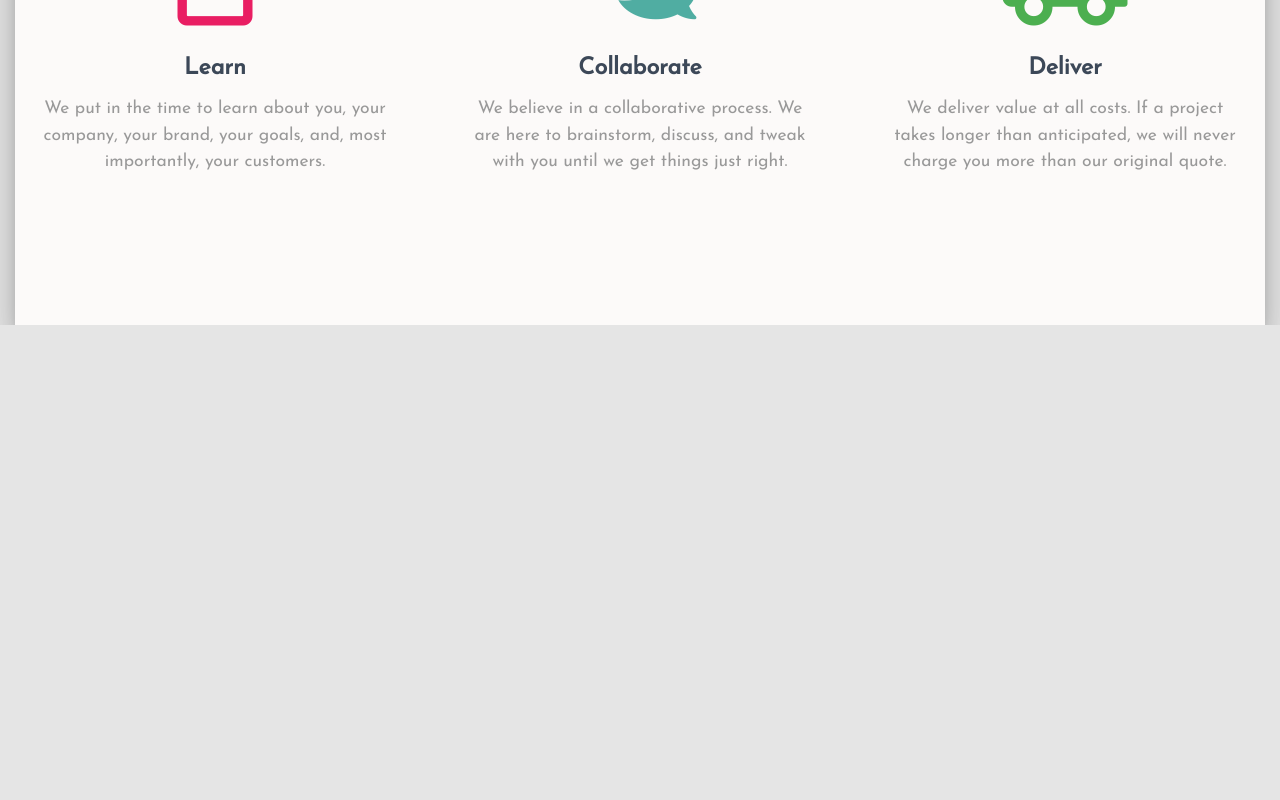
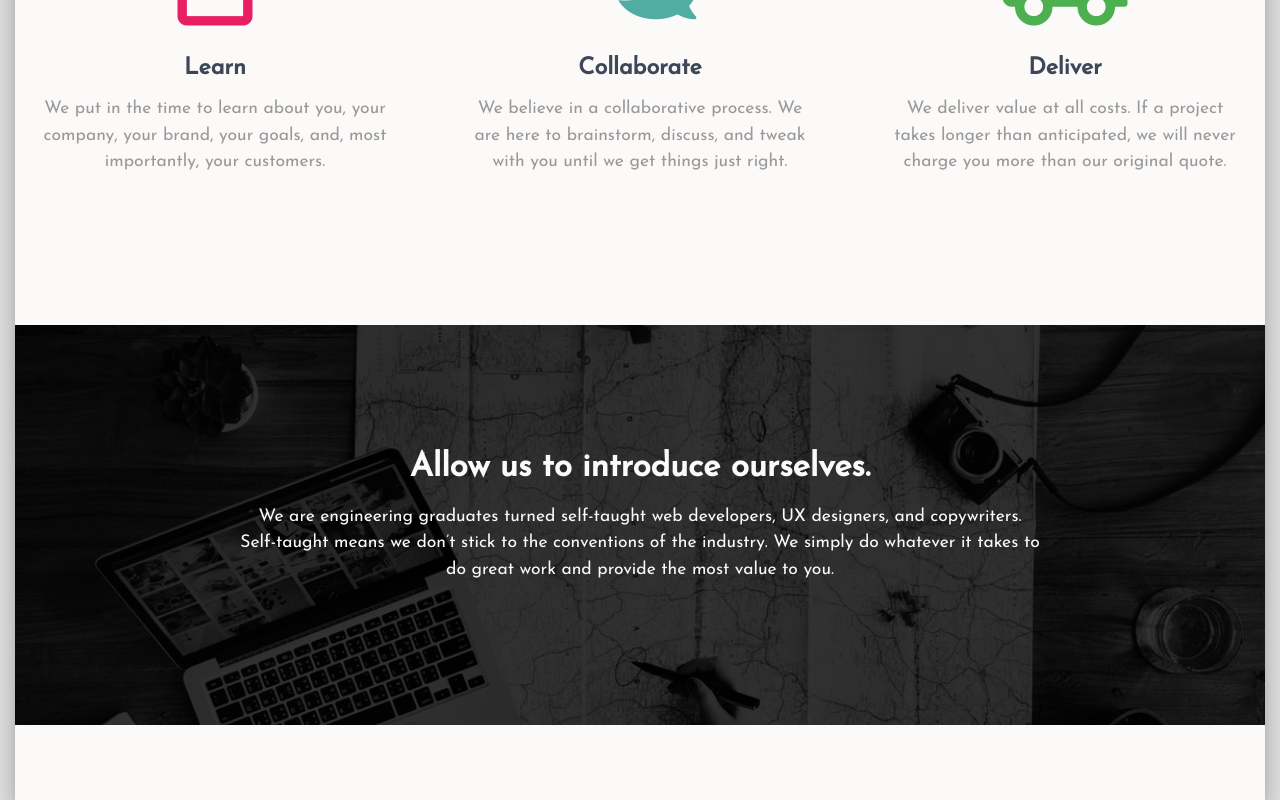
Before and after one commit to jbdano/tolddesign, a Vue app: page / in a window 1280 px wide. Shown: the part 1003-1803 px from the top of the page. Before the commit the page ends 1328 px from the top, so only its background shows below. Built offline with nearby package versions, Linux system fonts and the light colour scheme.

Commit message:
added Team Overview section

```diff
--- a/src/App.vue
+++ b/src/App.vue
@@ -3,6 +3,7 @@
     <home-hero />
     <div class="home-main-container">
       <OurProcess />
+      <TeamOverview />
     </div>
   </div>
 </template>
@@ -10,12 +11,14 @@
 <script>
 import HomeHero from './components/HomeHero.vue';
 import OurProcess from './components/OurProcess.vue';
+import TeamOverview from './components/TeamOverview.vue';
 
 export default {
   name: 'app',
   components: {
     HomeHero,
     OurProcess,
+    TeamOverview,
   },
 };
 </script>
@@ -87,8 +90,12 @@ h4 {
   margin: 0;
 }
 
+h5 {
+  font-size: calc(18px + (24 - 18) * ((100vw - 300px) / (1600 - 300)));
+}
+
 p, a {
-  font-size: calc(16px + (24 - 16) * ((100vw - 300px) / (1600 - 300)));
+  font-size: calc(16px + (18 - 16) * ((100vw - 300px) / (1600 - 300)));
   line-height: 1.5;
   color: #999999;
 }
--- a/src/components/HomeHero.vue
+++ b/src/components/HomeHero.vue
@@ -3,7 +3,7 @@
         <div class="hh-background-img"></div>
         <div class="hh-content theme-color-white">
             <h1 class="hh-title"><span class="theme-color-green">told</span>.design</h1>
-            <p class="hh-subtitle">website and content development for mission-driven startups</p>
+            <h5 class="hh-subtitle">website and content development for mission-driven startups</h5>
             <div class="hh-button-group">
                 <a class="theme-inline-button theme-inline-button-primary" href="#">WORK WITH US</a>
                 <a class="theme-inline-button theme-inline-button-secondary" href="#">VIEW PORTFOLIO</a>
@@ -55,9 +55,9 @@ export default {
 }
 
 .hh-subtitle {
-    font-size: calc(18px + (24 - 18) * ((100vw - 300px) / (1600 - 300)));
     margin-bottom: 50px;
     color: #FCFAF9;
+    font-weight: normal;
 }
 
 .hh-button-group > a {
--- a/src/components/OurProcess.vue
+++ b/src/components/OurProcess.vue
@@ -62,7 +62,6 @@ export default {
 .op-subtitle {
     width: 75%;
     margin: 0 auto;
-    font-size: calc(16px + (18 - 16) * ((100vw - 300px) / (1600 - 300)));
 }
 
 .op-grid {
@@ -75,6 +74,7 @@ export default {
     @media screen and (min-width: 768px) {
         grid-template-columns: repeat(auto-fit, minmax(200px, 1fr));
         grid-column-gap: 75px;
+        margin-bottom: 150px;
         width: 1200px;
         max-width: 100%;
         margin-left: auto;
@@ -93,7 +93,6 @@ export default {
 
 .op-grid-desc {
     margin: 0;
-    font-size: calc(16px + (18 - 16) * ((100vw - 300px) / (1600 - 300)));
 }
 
 </style>
--- /dev/null
+++ b/src/components/TeamOverview.vue
@@ -0,0 +1,59 @@
+<template>
+    <section class="team-overview">
+        <div class="to-background-img"></div>
+        <div class="to-content">
+            <h3 class="to-title">Allow us to introduce ourselves.</h3>
+            <p class="to-description">We are engineering graduates turned self-taught web developers,
+                UX designers, and copywriters. Self-taught means we don’t stick to the
+                conventions of the industry. We simply do whatever it takes to do great
+                work and provide the most value to you.</p>
+        </div>
+    </section>
+</template>
+
+<script>
+export default {
+    name: 'TeamOverview',
+}
+</script>
+
+<style lang="scss" scoped>
+
+.team-overview {
+    height: calc(400px + (400 - 400) * ((100vw - 300px) / (1600 - 300)));
+    width: 100%;
+    position: relative;
+}
+
+.to-background-img {
+    height: 100%;
+    background: url("../assets/traveling-map.jpeg");
+    background-repeat: no-repeat;
+    background-size: cover;
+    width: 100%;
+    filter: grayscale(100%) brightness(20%);
+    width: calc(100vw - 30px);
+    margin-left: -25px;
+    background-position: center;
+}
+
+.to-content {
+    position: absolute;
+    top: 50%;
+    left: 50%;
+    transform: translate(-50%, -50%);
+    text-align: center;
+    width: 100%;
+    max-width: 800px;
+}
+
+.to-title {
+    color: #FCFAF9;
+    font-size: calc(24px + (36 - 24) * ((100vw - 300px) / (1600 - 300)));
+}
+
+.to-description {
+    color: #FCFAF9;
+}
+
+</style>
```
Also changed, not shown: src/assets/traveling-map.jpeg (added).
